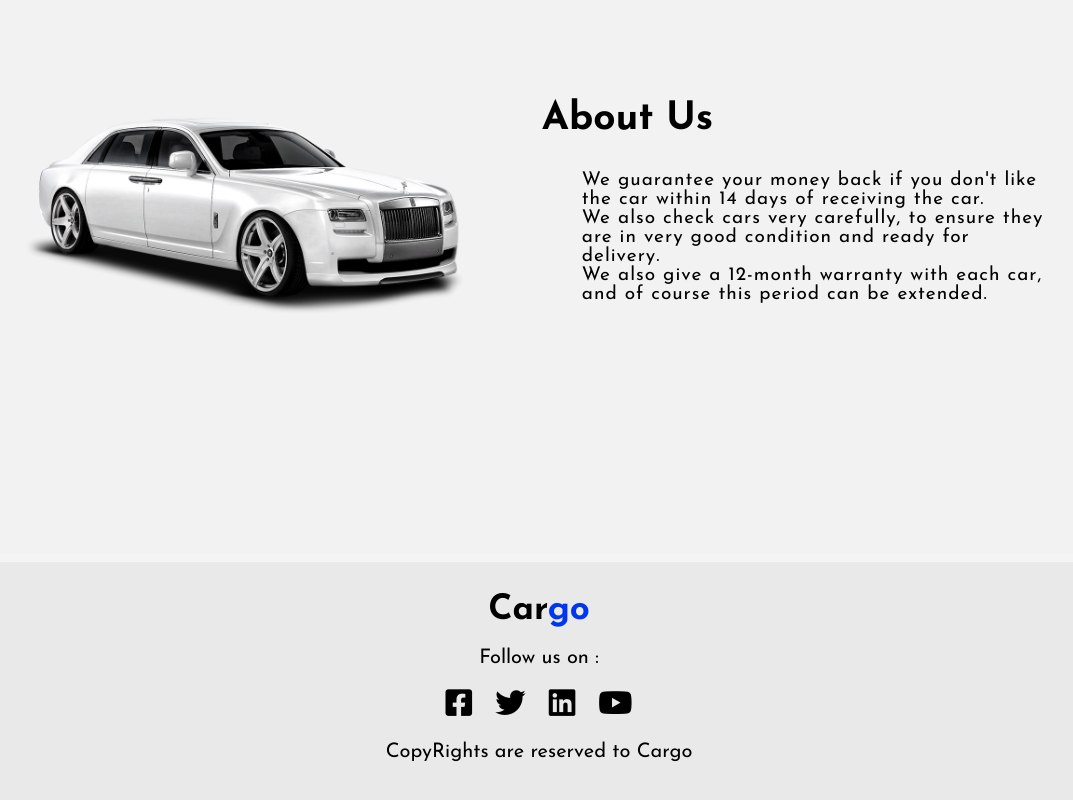
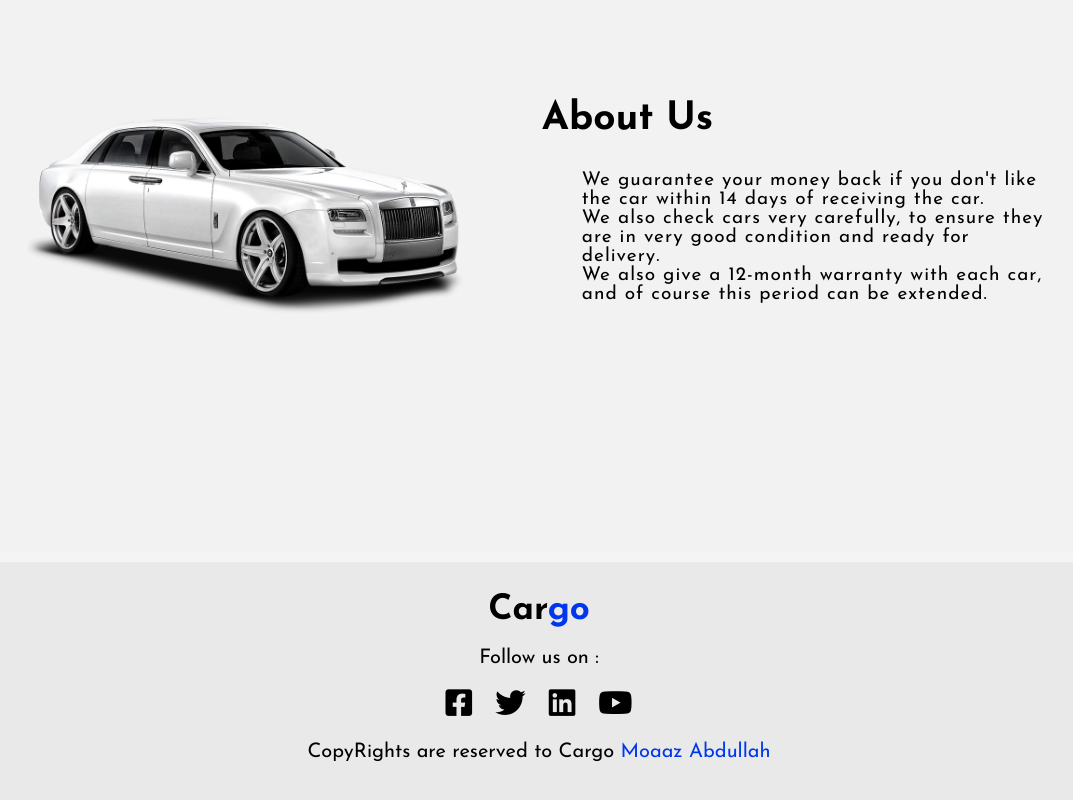
Before and after one commit to moaaz-abdullah/cargo, a plain HTML site: page index.html in a window 1280 px wide. Shown: the part 1949-2749 px from the top of the page, without its empty margins (101-1174 px from the left). Drawn offline with Linux system fonts and the light colour scheme.

Commit message:
Update index.html

```diff
--- a/index.html
+++ b/index.html
@@ -142,7 +142,7 @@
             <a href="#"><i class="fa-brands fa-linkedin"></i></a>
             <a href="#"><i class="fa-brands fa-youtube"></i></a>
         </div>
-        <p class="end">CopyRights are reserved to Cargo</p>
+        <p class="end">CopyRights are reserved to Cargo <span>Moaaz Abdullah</span></p>
     </section>
 
 
```
